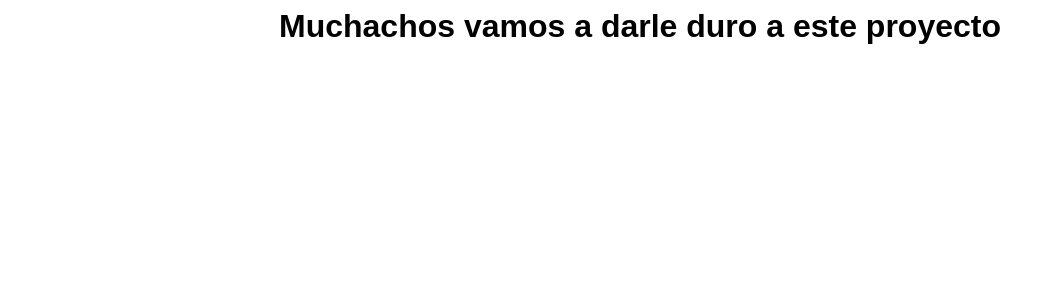
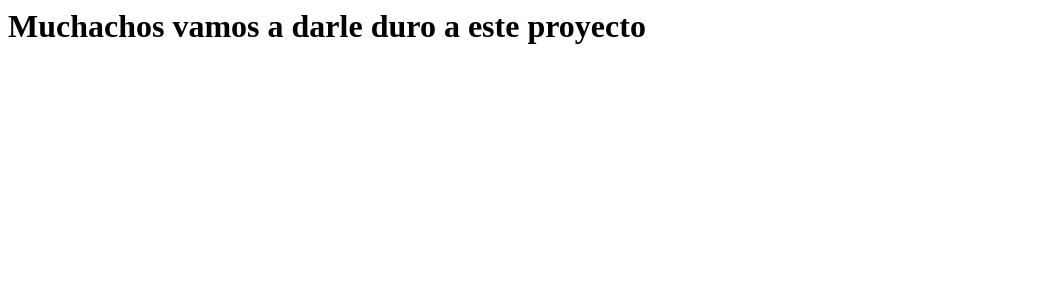
Before and after one commit to BDA824/web_Proyect, a React (Vite) app: page / in a window 1280 px wide. Shown: the top 300 px of the page, without its empty margins (0-1055 px from the left). Built offline with nearby package versions, Linux system fonts and the light colour scheme.

Commit message:
solucion

```diff
--- a/src/App.css
+++ b/src/App.css
@@ -1,4 +1,7 @@
-.App {
-  font-family: sans-serif;
-  text-align: center;
+.app-container {
+  display: flex;
+  justify-content: center;
+  align-items: center;
+  height: 100vh;
+  background-color: #000000; /* Opcional: para darle un color de fondo */
 }
```
